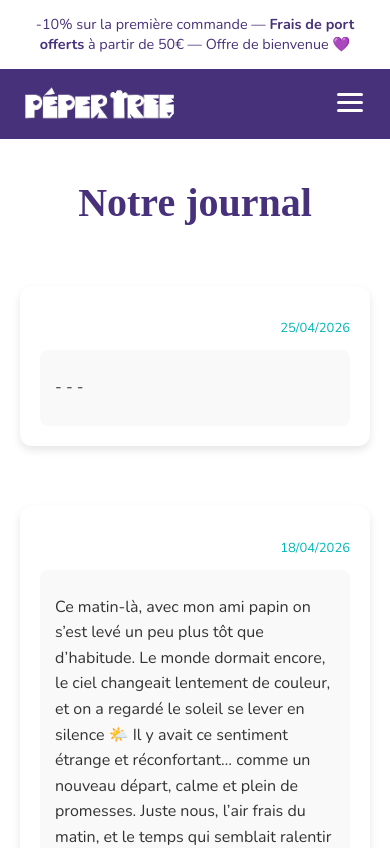
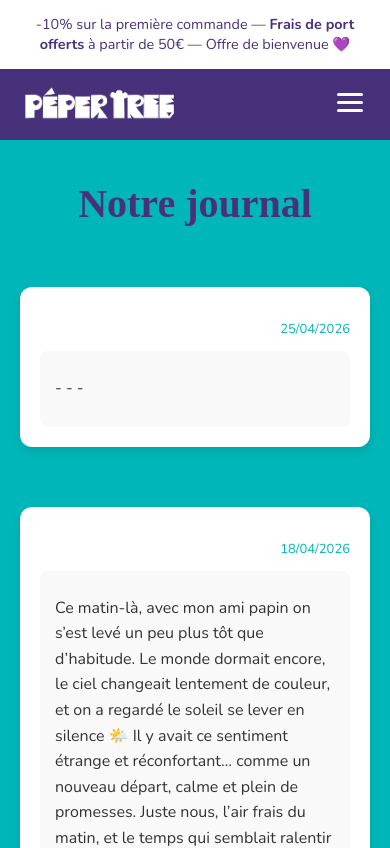
Before and after one commit to SIM-CHIA-HUEY/pepertree, an Angular app: page /journal in a window 390 px wide. Shown: the top 848 px of the page. Built offline with nearby package versions, Linux system fonts and the light colour scheme; a web font is replaced by a local one.

Commit message:
Changed journal component background

```diff
--- a/src/app/journalblog/journalblog.component.css
+++ b/src/app/journalblog/journalblog.component.css
@@ -1,3 +1,14 @@
+.journal-component {
+    background-color: var(--turquoise);
+    top: 120px;
+    position: absolute;
+}
+@media (max-width: 702px) {
+    .journal-component {
+        top: 140px;
+    }
+}
+
 /* Carousel styles */
 .image-carousel {
   position: relative;
--- a/src/app/journalblog/journalblog.component.html
+++ b/src/app/journalblog/journalblog.component.html
@@ -1,3 +1,5 @@
+<div class="journal-component">
+
     <div class="journal-title">
     <h1>Notre journal</h1>
     </div>
@@ -55,3 +57,5 @@
         </div>
     }
     </div>
+
+</div>
```
Lines whose indentation alone changed are shown as unchanged.
